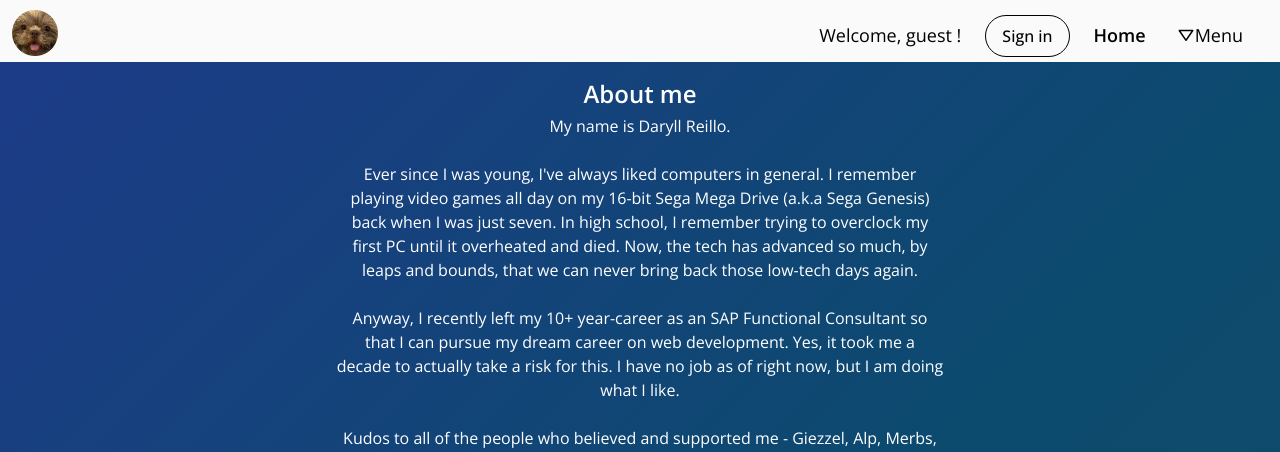
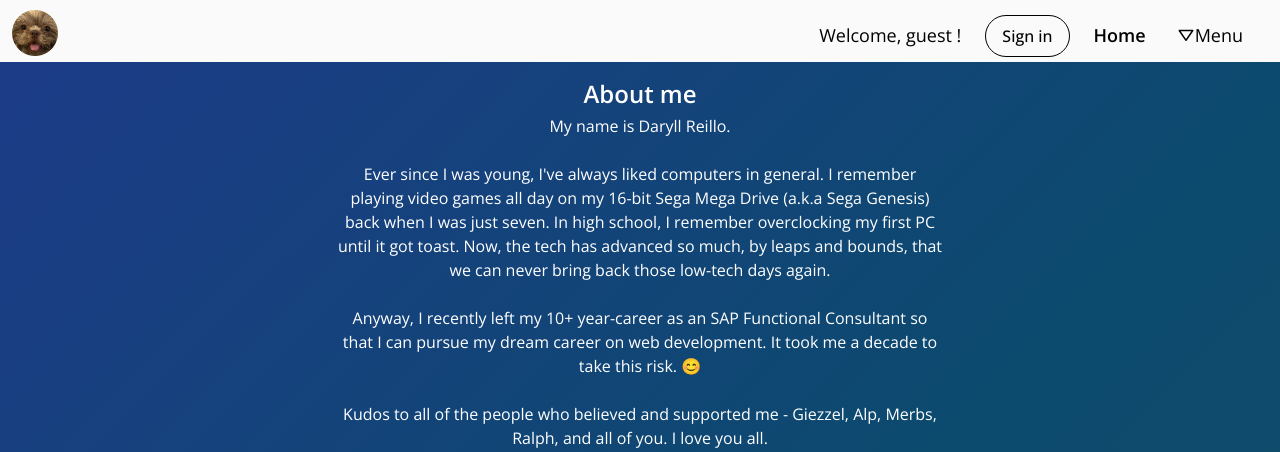
Before and after one commit to daryllreillo/full-stack-demo, a Next.js app: page /aboutme in a window 1280 px wide. Shown: the top 452 px of the page. Built offline with nearby package versions, Linux system fonts and the light colour scheme; no server answers.

Commit message:
minor content changes

```diff
--- a/src/app/aboutme/page.tsx
+++ b/src/app/aboutme/page.tsx
@@ -3,6 +3,8 @@
 */
 import Image from 'next/image';
 import mattyPlaying from '@/app/_images/my_dog/Matty Plays cropped.gif';
+import { Suspense } from 'react';
+import GenericLoader from '../_components/UI/Loading/GenericLoader';
 
 const AboutMePage: React.FC = () => {
   return (
@@ -13,20 +15,22 @@ const AboutMePage: React.FC = () => {
         <br />
         <p>
           Ever since I was young, I&apos;ve always liked computers in general. I remember playing video games all day on my 16-bit Sega Mega Drive (a.k.a Sega
-          Genesis) back when I was just seven. In high school, I remember trying to overclock my first PC until it overheated and died. Now, the tech has
+          Genesis) back when I was just seven. In high school, I remember overclocking my first PC until it got toast. Now, the tech has
           advanced so much, by leaps and bounds, that we can never bring back those low-tech days again.
         </p>
         <br />
         <p>
-          Anyway, I recently left my 10+ year-career as an SAP Functional Consultant so that I can pursue my dream career on web development. Yes, it took me a
-          decade to actually take a risk for this. I have no job as of right now, but I am doing what I like.
+          Anyway, I recently left my 10+ year-career as an SAP Functional Consultant so that I can pursue my dream career on web development. It took me a
+          decade to take this risk. 😊
         </p>
         <br />
         <p>Kudos to all of the people who believed and supported me - Giezzel, Alp, Merbs, Ralph, and all of you. I love you all.</p>
         <br />
         <p>Lastly, here&apos;s a gif of my dog playing.</p>
         <div className="w-[200px] h-[200px] mx-auto relative sm:h-[250px] sm:w-[250px] md:h-[300px] md:w-[300px]">
-          <Image src={mattyPlaying} alt="a dog playing" fill className="mx-auto mt-2 rounded-md object-contain" />
+          <Suspense fallback={<GenericLoader />}>
+            <Image src={mattyPlaying} alt="a dog playing" fill className="mx-auto mt-2 rounded-md object-contain" />
+          </Suspense>
         </div>
       </section>
     </main>
--- a/src/app/page.tsx
+++ b/src/app/page.tsx
@@ -13,8 +13,8 @@ const Homepage: React.FC = () => {
       <section className="w-full sm:w-[90vw] md:w-[80vw] lg:w-[70vw] xl:w-[50vw] 2xl:w-[40vw] min-h-[500px] mt-4 text-center mx-6 [&>p]:mx-4 [&>p]:text-white">
         <h2 className="text-mainfg text-center mb-1 text-2xl font-semibold">Hi there!</h2>
         <p>I&apos;m Daryll, an aspiring web developer. </p>
-        <div className="w-[200px] h-[200px] mx-auto relative sm:h-[250px] sm:w-[250px] md:h-[300px] md:w-[300px]">
-          <Image src={myPic} alt="the developer's portrait" fill className="rounded-md mx-auto my-2 object-contain" />
+        <div className="w-[200px] h-[200px] mx-auto relative rounded-md sm:h-[250px] sm:w-[250px] md:h-[300px] md:w-[300px]">
+          <Image src={myPic} alt="the developer's portrait" fill className="rounded-md mx-auto my-2 object-contain overflow-hidden" />
         </div>
         <br />
         <p>Please check out my apps by clicking on the menu button on the upper right.</p>
```
